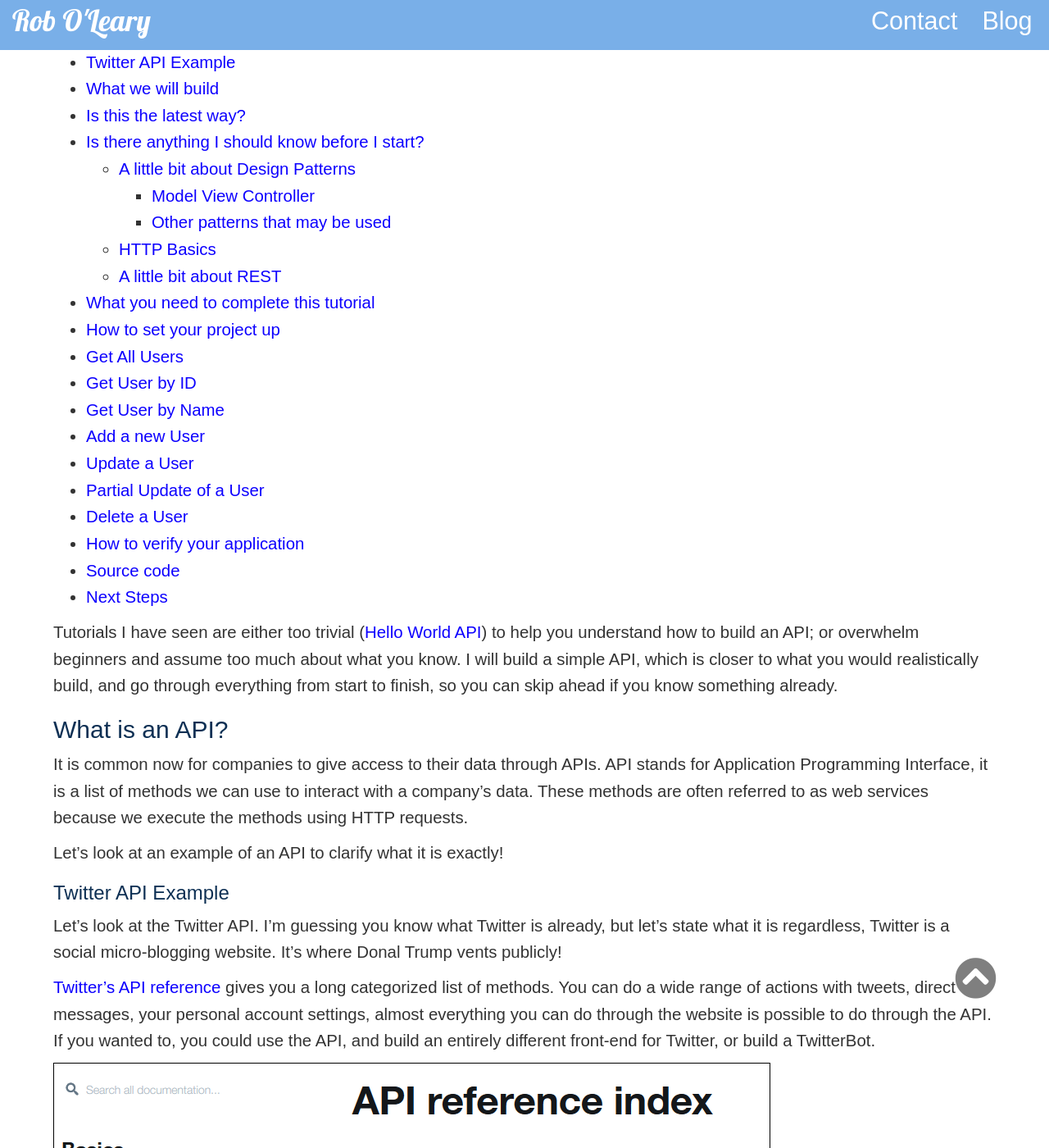
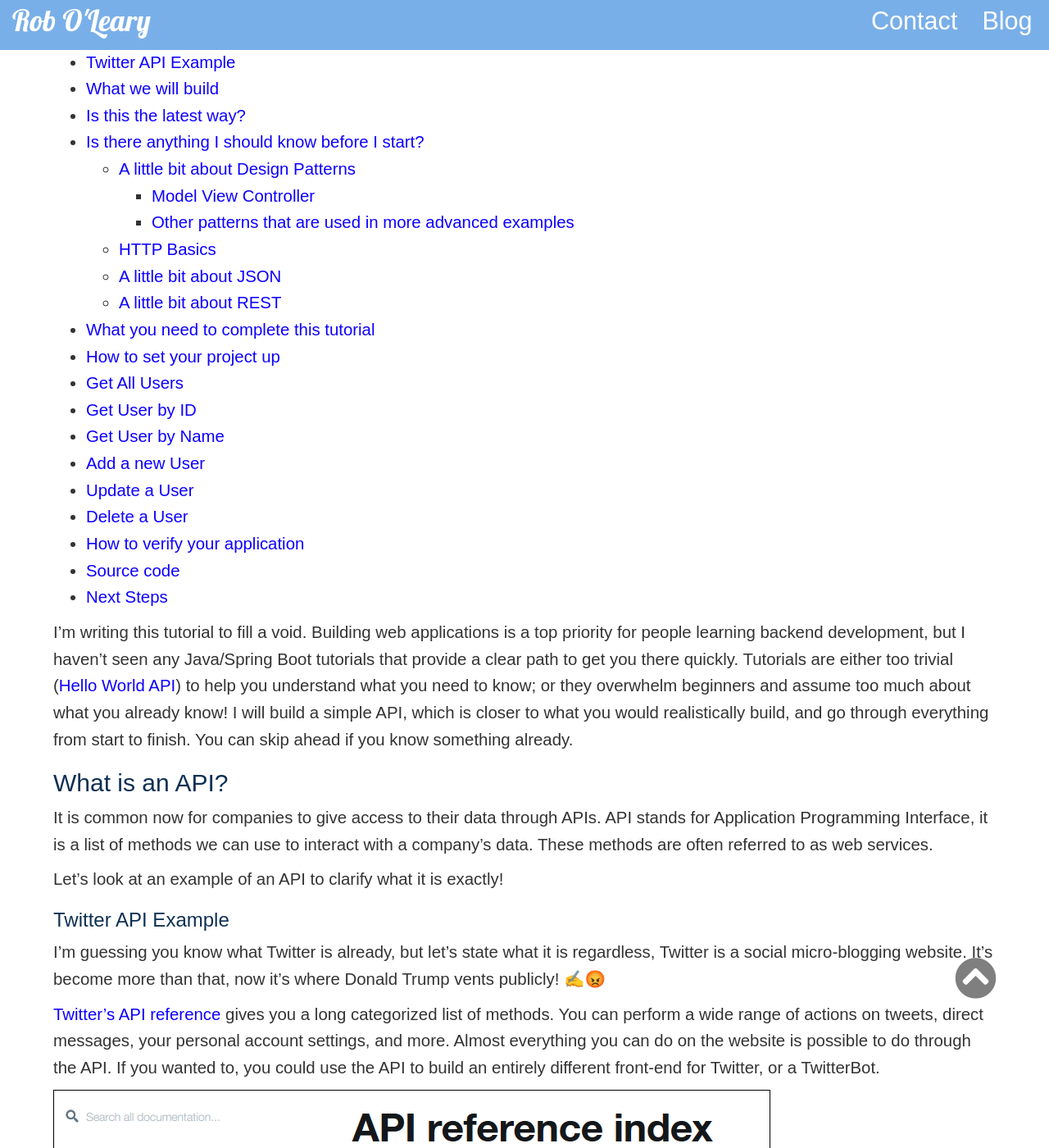
Before and after one commit to robole/robole.github.io, a Jekyll site: the page built from _posts/2020-05-27-spring-boot-api.md, in a window 1280 px wide and 1400 px high, scrolled down 968 px. Shown: the whole window at 82% size. Built offline with Jekyll 4.4.1, drawn with Linux system fonts in a browser that asks for light colours; nearby versions of some CDN libraries; some of the changed text lies outside the part shown.

Commit message:
update images for spring boot api post  and revised some copy

````diff
--- a/_posts/2020-05-27-spring-boot-api.md
+++ b/_posts/2020-05-27-spring-boot-api.md
@@ -1,12 +1,14 @@
 ---
 layout: scrollable_post
 title: Master the Web - Build an API with Spring Boot 🕸☕
+description: Build a realistic API with Spring Boot
 category: java
+image: /assets/img/blog/2020-05-27-spring-boot-api/web-city.png
 tags: [API, Java, Spring]
 published: true
 ---
 
-<img src="/assets/img/blog/2020-05-27-spring-boot-api/spiderman.png" alt="web city!"/>
+<img src="/assets/img/blog/2020-05-27-spring-boot-api/web-city.png" alt="web city!"/>
 
 - [What is an API?](#what-is-an-api)
 - [Twitter API Example](#twitter-api-example)
@@ -15,8 +17,9 @@
 - [Is there anything I should know before I start?](#is-there-anything-i-should-know-before-i-start)
   - [A little bit about Design Patterns](#a-little-bit-about-design-patterns)
     - [Model View Controller](#model-view-controller)
-    - [Other patterns that may be used](#other-patterns-that-may-be-used)
+    - [Other patterns that are used in more advanced examples](#other-patterns-that-are-used-in-more-advanced-examples)
   - [HTTP Basics](#http-basics)
+  - [A little bit about JSON](#a-little-bit-about-json)
   - [A little bit about REST](#a-little-bit-about-rest)
 - [What you need to complete this tutorial](#what-you-need-to-complete-this-tutorial)
 - [How to set your project up](#how-to-set-your-project-up)
@@ -25,45 +28,44 @@
 - [Get User by Name](#get-user-by-name)
 - [Add a new User](#add-a-new-user)
 - [Update a User](#update-a-user)
-- [Partial Update of a User](#partial-update-of-a-user)
 - [Delete a User](#delete-a-user)
 - [How to verify your application](#how-to-verify-your-application)
 - [Source code](#source-code)
 - [Next Steps](#next-steps)
 
-Tutorials I have seen are either too trivial ([Hello World API](http://spring.io/guides/gs/rest-service/)) to help you understand how to build an API; or overwhelm beginners and assume too much about what you know. I will build a simple API, which is closer to what you would realistically build, and go through everything from start to finish, so you can skip ahead if you know something already.
+I'm writing this tutorial to fill a void. Building web applications is a top priority for people learning backend development, but I haven't seen any Java/Spring Boot tutorials that provide a clear path to get you there quickly. Tutorials are either too trivial ([Hello World API](http://spring.io/guides/gs/rest-service/)) to help you understand what you need to know; or they overwhelm beginners and assume too much about what you already know! I will build a simple API, which is closer to what you would realistically build, and go through everything from start to finish. You can skip ahead if you know something already.
 
 ## What is an API?
 
-It is common now for companies to give access to their data through APIs. API stands for Application Programming Interface, it is a list of methods we can use to interact with a company's data. These methods are often referred to as web services because we execute the methods using HTTP requests.
+It is common now for companies to give access to their data through APIs. API stands for Application Programming Interface, it is a list of methods we can use to interact with a company's data. These methods are often referred to as web services.
 
 Let's look at an example of an API to clarify what it is exactly!
 
 ### Twitter API Example
 
-Let’s look at the Twitter API. I'm guessing you know what Twitter is already, but let's state what it is regardless, Twitter is a social micro-blogging website. It's where Donal Trump vents publicly!
+I'm guessing you know what Twitter is already, but let's state what it is regardless, Twitter is a social micro-blogging website. It's become more than that, now it's where Donald Trump vents publicly! ✍😡
 
-[Twitter's API reference](https://developer.twitter.com/en/docs/api-reference-index) gives you a long categorized list of methods. You can do a wide range of actions with tweets, direct messages, your personal account settings, almost everything you can do through the website is possible to do through the API. If you wanted to, you could use the API, and build an entirely different front-end for Twitter, or build a TwitterBot.
+[Twitter's API reference](https://developer.twitter.com/en/docs/api-reference-index) gives you a long categorized list of methods. You can perform a wide range of actions on tweets, direct messages, your personal account settings, and more. Almost everything you can do on the website is possible to do through the API. If you wanted to, you could use the API to build an entirely different front-end for Twitter, or a TwitterBot.
 
 <img src="/assets/img/blog/2020-05-27-spring-boot-api/twitter-api-reference.png" alt="twitter api reference" style="display:block;border:1px black solid"/>
 
-Let's take an example of using the API, say we want to get all of the tweets from the timeline of **@spiderman**. Looking through the list of methods, [GET statuses/user_timeline](https://developer.twitter.com/en/docs/tweets/timelines/api-reference/get-statuses-user_timeline) seems to be the method that matches what we want. This is the method description:
+Let's take an example of using the API, say we want to get all of the tweets from the timeline of **@spiderman**. Looking through the list of methods, [GET statuses/user_timeline](https://developer.twitter.com/en/docs/tweets/timelines/api-reference/get-statuses-user_timeline) appears to be the method that matches what we want. This is the method description:
 
 <img src="/assets/img/blog/2020-05-27-spring-boot-api/twitter-user-timeline-endpoint.png" alt="Twitter API user timeline request and response" style="display:block;border:1px black solid"/>
 
-We need to have a client application to use the API to execute our HTTP request to call the method. I like to use [Insomnia](https://insomnia.rest/), but other popular applications are: [cURL](https://curl.haxx.se/) (a command-line tool), [Postman](https://www.postman.com/) (a collaboration platform for API Development), and [Postwoman](https://postwoman.io/) (an open-source alternative to Postman).
+We need to have a client application to execute the methods. I like to use [Insomnia](https://insomnia.rest/), but other popular applications are: [cURL](https://curl.haxx.se/) (a command-line tool), [Postman](https://www.postman.com/) (a collaboration platform for API Development), and [Postwoman](https://postwoman.io/) (an open-source alternative to Postman).
 
-Looking at the method description, we need to provide 1 parameter in our request to get the data we want, this parameter is `screen_name`.
+If you are unfamilar with HTTP terminology, you can jump to the [HTTP Basics](#html-basics) section. Looking at the method description, we need to provide 1 parameter in our HTTP request to get the data we want, this parameter is `screen_name`.
 
-To use Twitter's API, you have to have a Twitter account, and register as a developer to obtain some keys. When you interact with the API, you provide these keys to authenticate your identity. This ensures that only you can only change your own account data, and generally that you use the platform in a fair way .
+To use Twitter's API, you have to have a Twitter account, and register an application to obtain developer keys. When you interact with the API, you provide these developer keys to authenticate your identity. This ensures that only you can only perform actions on your own account data, and generally that you use the platform in a fair way.
 
-You need to do some configuration in your Twitter account settings to get the developer keys. It's a bit tedious to get this done! I wont show you how, the focus is on showing what the API is and how it can be used. This is what our request looks like on the left, and the response received is on the right.
+You need to do some configuration in your Twitter account settings to get the developer keys. It's a bit tedious to find the right place! I wont show you how here, the focus is to show what the API is about. Below is the request (on the left) and the response (on the right).
 
-![Twitter API user timeline request and response](/assets/img/blog/2020-05-27-spring-boot-api/twitter-req.jpg)
+<img src="/assets/img/blog/2020-05-27-spring-boot-api/twitter-req.jpg" alt="\Twitter API user timeline request and response" style="display:block;width:100%;max-width:1353px;margin:0 auto;"/>
 
-You can see that our `screen_name` parameter is appended to the URL (highlighted in yellow). We use a question mark to mark the beginning of our parameters, then we provide the parameter name and value. You can provide a list of parameters if you need to, you separate each parameter by an ampersand.
+You can see that our `screen_name` parameter is appended to the URL in our request. We use a question mark to mark the beginning of our parameters, then we provide the parameter name and value. You can provide a list of parameters if you need to, you separate each parameter with an ampersand.
 
-As you can see the latest Tweet from Spiderman is telling everyone that you should "Learn how to draw Miles Morales, AKA Spider-Man, in this special Spanish-speaking lesson with artist @MikeHawthorne… https:\/\/t.co\/RdvzWVzJ4o.". 🕸️🎨
+The response returns a JSON array of tweets. The content of a tweet is contained in the `text` field. As you can see the latest Tweet from Spiderman is: "Learn how to draw Miles Morales, AKA Spider-Man, in this special Spanish-speaking lesson with artist @MikeHawthorne… https:\/\/t.co\/RdvzWVzJ4o.". 🕸️🎨
 
 ## What we will build
 
@@ -72,8 +74,6 @@
 We will not use a database like a real application would. We will have some dummy data to mimic this.
 
 The table below summarises our User API.
-
-When we run our App. The default local address for your Spring Boot application should be: `http://localhost:8080`, so the address to get all users would be `http://localhost:8080/users` for example. Spring follows conventions that does things in a default way, we can override this if we want to go our own way.
 
 <table>
   <tr>
@@ -113,9 +113,11 @@
   </tr>
 </table>
 
+When we run our App. The default local address for your Spring Boot application should be: `http://localhost:8080`, so the address to get all users would be `http://localhost:8080/users` for example.
+
 ## Is this the latest way?
 
-Spring Boot is evolving version by version, so its worth noting that you may see some differences between examples, and this can be a bit confusing. Most choices are stylistic, and some are based on changes to the framework. The current stable version is 2.3.0.
+Spring Boot is evolving version by version, so its worth noting that you may see some differences between examples, and this can be a bit confusing. Most choices are stylistic, and some are based on changes to the framework over time. The current stable version is 2.3.0.
 
 I would always suggest looking at the most recent tutorial that you can find, and choose a tutorial style that matches your learning preferences.
 
@@ -142,13 +144,13 @@
 - **View**: The view is the user interface. It renders the model to the user. In a web application, this is the web page written in HTML, the "front-end" of your application. <u>**We don't write this in our example application.**</u>
 - **Controller**: The Controller code is the liaison between the Model and the View, it receives the user input and decides what to do with it. The controller in a web application has two parts. The first part is the web server that matches incoming HTTP Requests to a particular handler method, this is part of Spring Boot. The second part is the handler methods themselves, which can be confusingly called "controllers" also, this is the bit that we write. The handler methods are responsible for returning data from the model.
 
-![mvc diagram](D:\Programming\Workspace\Web\github-pages-website\robole.github.io\assets\img\blog\2020-05-27-spring-boot-api\mvc.svg)
+<img src="/assets/img/blog/2020-05-27-spring-boot-api\mvc.svg" alt="MVC diagram" style="display:block;margin:0 auto;"/>
 
 The advantage of this approach is that our application is more [loosely-coupled](https://en.wikipedia.org/wiki/Loose_coupling). You can change the view and the model can remain the same, and vice-versa. This separation makes application more maintainable.
 
 If you would like a more in-depth explanation, you can read this [MVC article](https://blog.codinghorror.com/understanding-model-view-controller/).
 
-#### Other patterns that may be used
+#### Other patterns that are used in more advanced examples
 
 In our example, we only use the MVC pattern implicitly.
 
@@ -232,13 +234,38 @@
 						</tbody>
 					</table>
 
+### A little bit about JSON
+
+ JSON stands for JavaScript Object Notation, and is a syntax for storing and exchanging data. JSON has become the favoured data format for web services
+
+ One of the reasons JSON is popular is that we can convert any JSON received from the server into JavaScript objects without any complicated parsing and translations, since Javascript is the language of the Web Browser, it makes life easier for front-end development.
+
+The syntax rules are simple:
+- Data is in name/value pairs
+- Data is separated by commas
+- Curly braces hold objects
+- Square brackets hold arrays
+
+For example, a user object would be written as:
+
+```json
+{ name: "John", age: 31 }
+```
+
+An array of users would be written as:
+
+```json
+[ { "name":"John", age : 31 }, { "name":"Mary", age : 30 } ]
+```
+This should be enough for you to know when dealing with web services, but for further information, [W3schools has a short tutorial series on JSON](https://www.w3schools.com/js/js_json_intro.asp).
+
 ### A little bit about REST
 
 You may have noticed I barely speak about REST in this article, and that's because I think it is a term used inappropriately too often when speaking about APIs and web services. It has become a nuisance. **The most important thing to know is if you build an API with a framework like Spring Boot, you are following most of the best practices of restful API design**.
 
-Representational state transfer (REST) is an architectural style that defines a set of constraints to be used for creating web services. It was proposed by Roy Fielding in his doctoral dissertation in 2000. It is intended to be a guide for creating well-designed web applications by leveraging many of the conventions of the web. I recommend reading [this Stack Overflow thread on "What is Restful Programming"](https://stackoverflow.com/questions/671118/what-exactly-is-restful-programming) if you want to understand more.
+Representational state transfer (REST) is an architectural style that defines a set of constraints to use for creating web services. It was proposed by Roy Fielding in his doctoral dissertation in 2000. It is intended to be a guide for creating well-designed web applications by leveraging many of the conventions of the web. I recommend reading [this Stack Overflow thread on "What is Restful Programming"](https://stackoverflow.com/questions/671118/what-exactly-is-restful-programming) if you want to understand more.
 
-Most web services today are restful, but they vary in how closely they follow the constraints from Fielding's dissertation. It gets murky quickly when people talk about how restful a web application is by comparing it to the academic definition.
+Most web services today are restful, but they vary in how closely or completely they follow the constraints from Fielding's dissertation. It gets murky quickly when people talk about how restful a web application is by comparing it to the academic definition.
 
 Even an approach to provide a simpler set of heuristics by Leonard Richardson known as the **Richardson Maturity Model** (RMM), which breaks down the principal elements of a REST approach into three steps, has [received plenty of criticism](https://dev.to/mikeralphson/why-there-is-no-such-thing-as-the-richardson-maturity-model-3b4). If you want to understand more behind that, you can read about the [4 Maturity Levels of REST API Design](https://blog.restcase.com/4-maturity-levels-of-rest-api-design/).
 
@@ -251,7 +278,9 @@
 
 ## How to set your project up
 
-You can use [Spring Initializr](https://start.spring.io/) to create your project. It offers a fast way to create a skeleton project. **<u>Only one dependency is required for this project and that's _Spring Web_</u>**. Really, all we need is have our project reference this dependency to get started, but the perk of using Spring Initializr is the folders and a default application class is constructed for you.
+You can use [Spring Initializr](https://start.spring.io/) to create your project. It offers a fast way to create a skeleton project.
+
+<strong>Only one dependency is required for this project and that is <i>Spring Web</i></strong>.
 
 To use [Spring Initializr](https://start.spring.io/), fill in fields, and click generate. You can then download your project in a zip file.
 
@@ -261,12 +290,12 @@
 
 The dependencies may be downloaded automatically by your IDE when you import/open the project, or you may need to trigger the download yourself:
 
-- In IntelliJ, you can go to `File > Synchronise` in the menu to trigger this.
+- In IntelliJ, you can go to `File > Synchronise` in the menu to trigger the download.
 - On the command-line:
   - For maven, run the command `mvn install`.
   - For gradle, run the command `gradle build`.
 
-Spring Initializr created a default class to run you web application called **_UserApplication.java_**. You can run this to verify you are set-up correctly. It doesn't do anything yet aside from run a web server. You should see something like this on the command-line if it worked.
+Spring Initializr creates a default class to run you web application called **_UserApplication.java_**. You can run this to verify you are set-up correctly. It will run a web server for you, nothing more than that because we have written any code yet! You should see something like this on the command-line if it is set-up correctly:
 
 ![Spring Initializr configuration](/assets/img/blog/2020-05-27-spring-boot-api/spring-boot-verify.jpg)
 
@@ -274,7 +303,7 @@
 
 ## Get All Users
 
-Let's begin by writing the code, which will get all of our users.
+Let's begin by writing the code to get all of our users.
 
 ### Create the model class
 
@@ -282,9 +311,9 @@
 
 We want to create a `User` class that has the attributes: _id_, _name_, and _age_.
 
-Behind the scenes Spring creates empty objects when creating or updating users (responding to POST and PUT requests). So, you need to include a no-args constructor if you want to support these actions.
+Behind the scenes, Spring creates empty objects when creating or updating users (responding to POST and PUT requests). So, you always need to include a no-args constructor if you want to support these actions.
 
-We add the typical methods to make a regular java class. Setter and getters are required for retrieving and modifying the attributes. We must include `equals` and `hashCode` methods to support the comparison of _User_ objects, when Spring checks to see if an user exists or not, it must know how to compare users. I used IntelliJ to generate all of these methods for me.
+We add the typical methods to make a regular java class. Setter and getters are required for retrieving and modifying the attributes. We must include `equals` and `hashCode` methods to support the comparison of _User_ objects. I used IntelliJ to generate all of these methods.
 
 ```java
 public class User {
@@ -313,7 +342,7 @@
 
 I have created an `ArrayList` of users to have some data to return.
 
-The `getUsers` method returns all of the users for the URL [http://localhost:8080/users](http://localhost:8080/users). We specify this with an annotation of `@RequestMapping` or `@GetMapping`. We return the `ArrayList` and Spring does the rest!
+The `getUsers` method (you can call it whatever you want) returns all of the users for the URL [http://localhost:8080/users](http://localhost:8080/users). We tie the URL with our method using an annotation of `@RequestMapping` or `@GetMapping`. We return the `ArrayList` from our methid and Spring does the rest!
 
 ```java
 import com.roboleary.model.User;
````
Also changed, not shown: other parts of _posts/2020-05-27-spring-boot-api.md (+1 -1 lines), assets/img/blog/2020-05-27-spring-boot-api/mvc.svg, assets/img/blog/2020-05-27-spring-boot-api/spiderman.png (deleted), assets/img/blog/2020-05-27-spring-boot-api/twitter-req.jpg, assets/img/blog/2020-05-27-spring-boot-api/twitter-req.png (deleted), assets/img/blog/2020-05-27-spring-boot-api/web-city.png (added), 1 other file.
